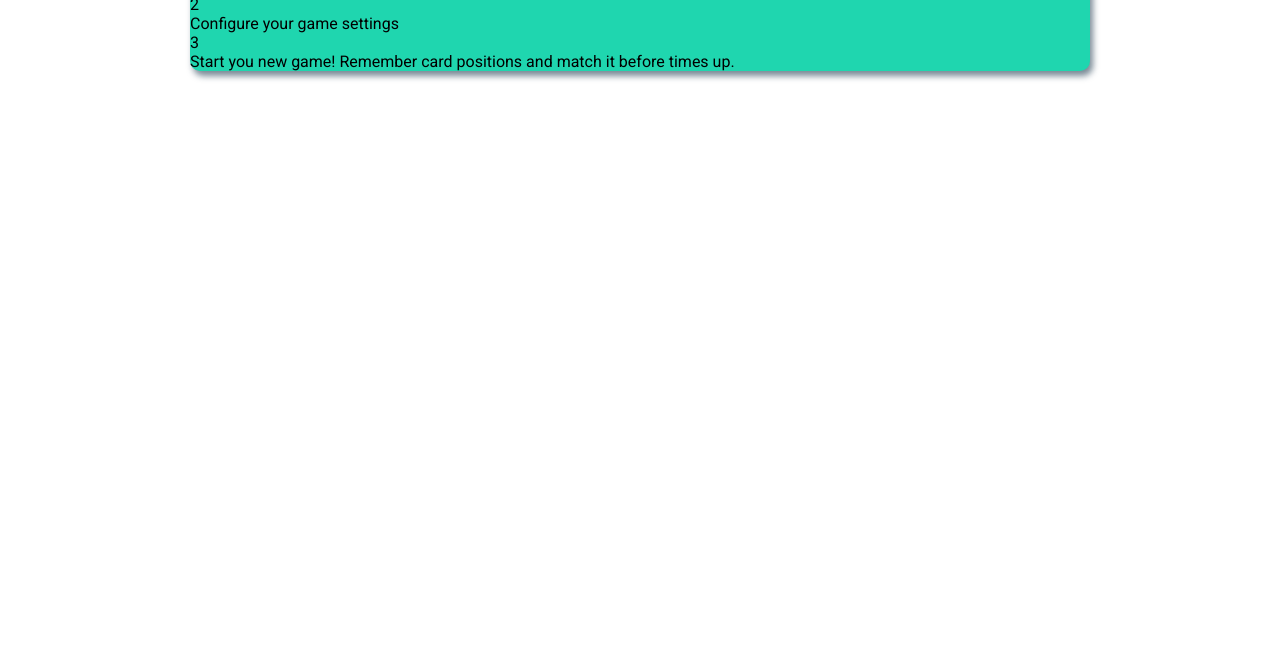
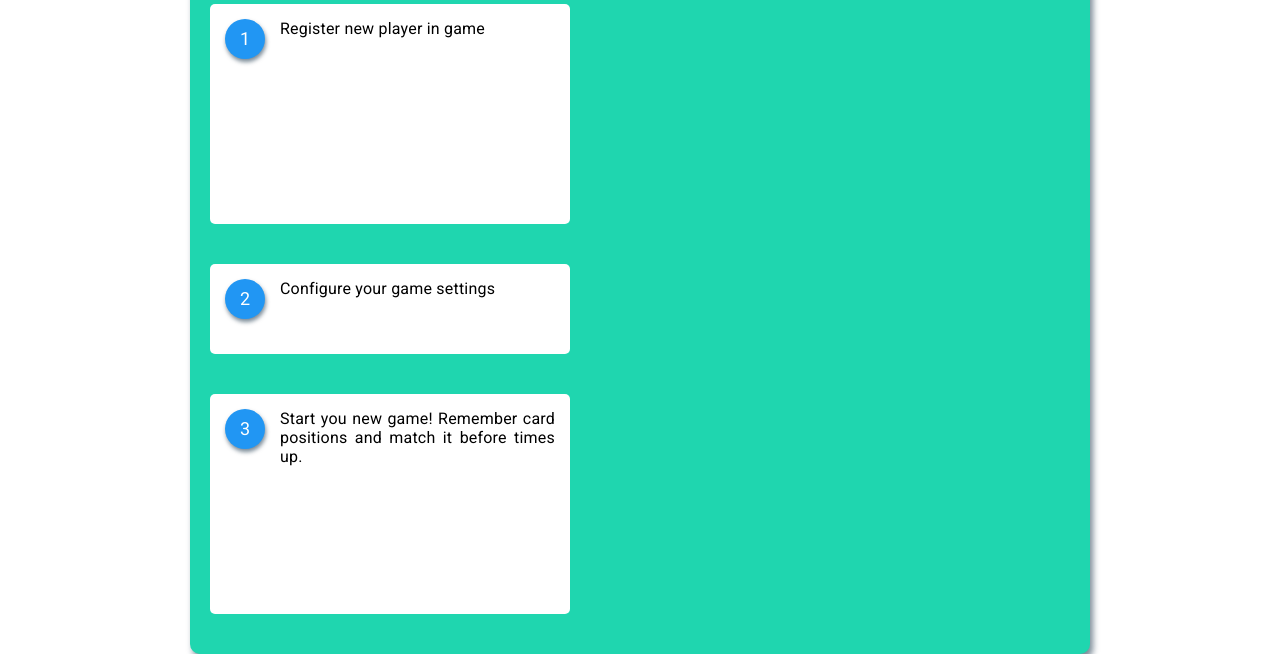
Before and after one commit to Stepbackru/match-match-game, a website built with webpack: page src/index.html in a window 1280 px wide. Shown: the part 196-850 px from the top of the page. Before the commit the page ends 800 px from the top, so only its background shows below. Built offline with nearby package versions, Linux system fonts and the light colour scheme; files whose address does not match are found by name.

Commit message:
feat: add styles for AboutPage

```diff
--- a/src/pages/about/style.scss
+++ b/src/pages/about/style.scss
@@ -1,5 +1,64 @@
-.test {
-  width: 500px;
-  height: 500px;
-  background: #000;
+.about {
+  padding: 20px;
+  width: 100%;
+  border-radius: 10px;
+
+  &__caption {
+    font-size: 30px;
+    font-weight: 500;
+  }
+
+  &__item {
+    padding: 20px 0;
+    min-height: 130px;
+    display: flex;
+    justify-content: space-between;
+  }
+
+  &__description {
+    padding: 15px;
+    width: 360px;
+    display: flex;
+    border-radius: 5px;
+    background: #ffffff;
+  }
+
+  &__number {
+    margin-right: 15px;
+    width: 40px;
+    height: 40px;
+    font-size: 18px;
+    text-align: center;
+    line-height: 40px;
+    color:#ffffff;
+    border-radius: 50%;
+    background: #2196F3;
+    -webkit-box-shadow: 1px 3px 4px 0px rgba(34, 60, 80, 0.6);
+    -moz-box-shadow: 1px 3px 4px 0px rgba(34, 60, 80, 0.6);
+    box-shadow: 1px 3px 4px 0px rgba(34, 60, 80, 0.6);
+  }
+
+  &__info {
+    width: 275px;
+    letter-spacing: 0.2px;
+    text-align: justify;
+    word-wrap: break-word;
+  }
+
+  &__example {
+    width: 300px;
+    height: 220px;
+    background-size: 100%;
+  }
+  &__example-reg {
+    background-image: url(../../assets/images/about/example_1.png);
+  }
+  &__example-settings {
+    width: 110px;
+    height: 68px;
+    background-image: url(../../assets/images/about/example_2.png);
+  }
+  &__example-start {
+    background-image: url(../../assets/images/about/example_3.png);
+  }
 }
```
